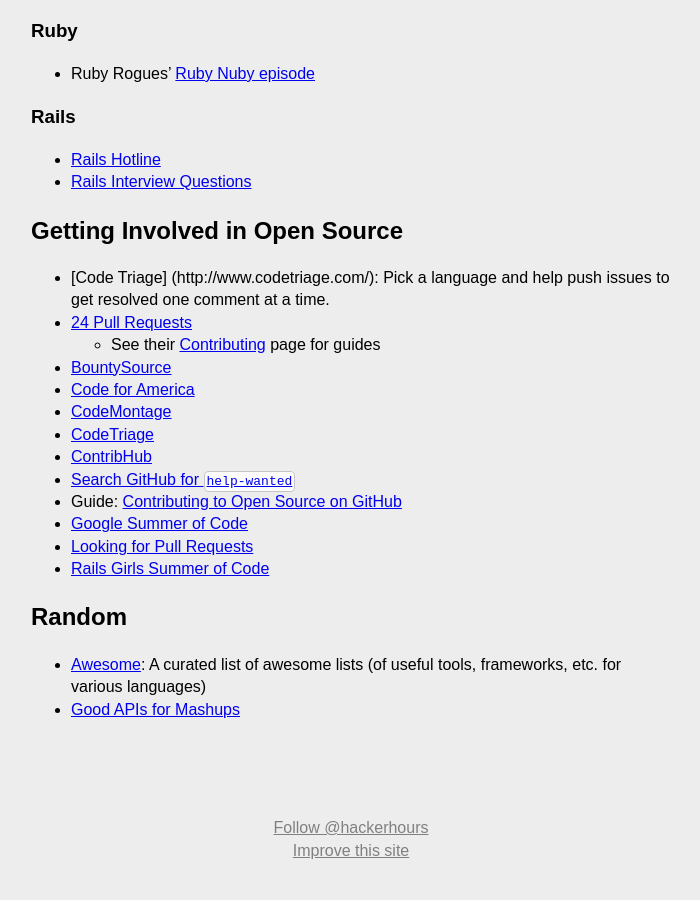
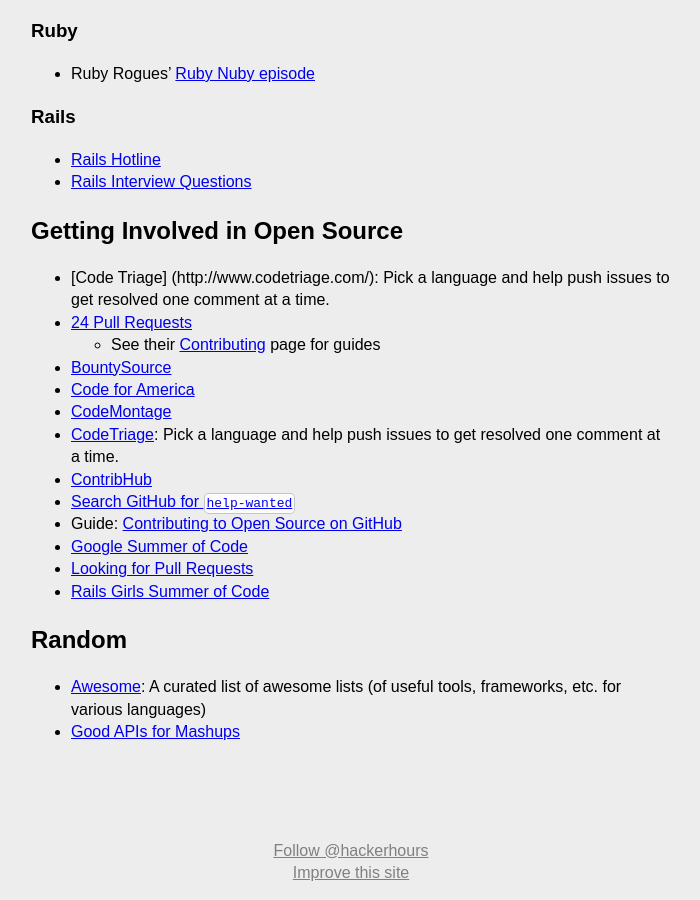
Before and after one commit to HackerHours/hackerhours.org, a Jekyll site: the page built from resources.md, in a window 1280 px wide and 900 px high, scrolled down 2205 px. Shown: the whole window, without its empty margins (289-989 px from the left). Built offline with Jekyll 4.4.1, drawn with Linux system fonts in a browser that asks for light colours; some web fonts are replaced; comment, search, counter and statistics services are not loaded; before the commit the page ends 3083 px from its top, so only the background shows below that.

Commit message:
Add Description to CodeTriage.com (from Boston) in Resources.md.

```diff
--- a/resources.md
+++ b/resources.md
@@ -97,7 +97,7 @@
 * [BountySource](https://www.bountysource.com/)
 * [Code for America](http://codeforamerica.org/)
 * [CodeMontage](http://codemontage.com/)
-* [CodeTriage](http://www.codetriage.com/)
+* [CodeTriage](http://www.codetriage.com/): Pick a language and help push issues to get resolved one comment at a time.
 * [ContribHub](http://contribhub.com/)
 * [Search GitHub for `help-wanted`](https://github.com/search?q=state%3Aopen+label%3Ahelp-wanted&type=Issues)
 * Guide: [Contributing to Open Source on GitHub](https://guides.github.com/overviews/os-contributing/)
```
